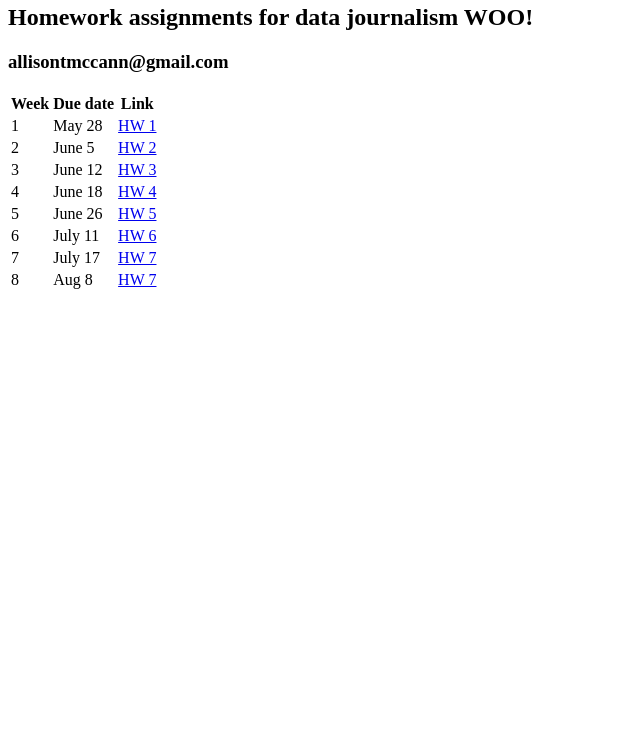
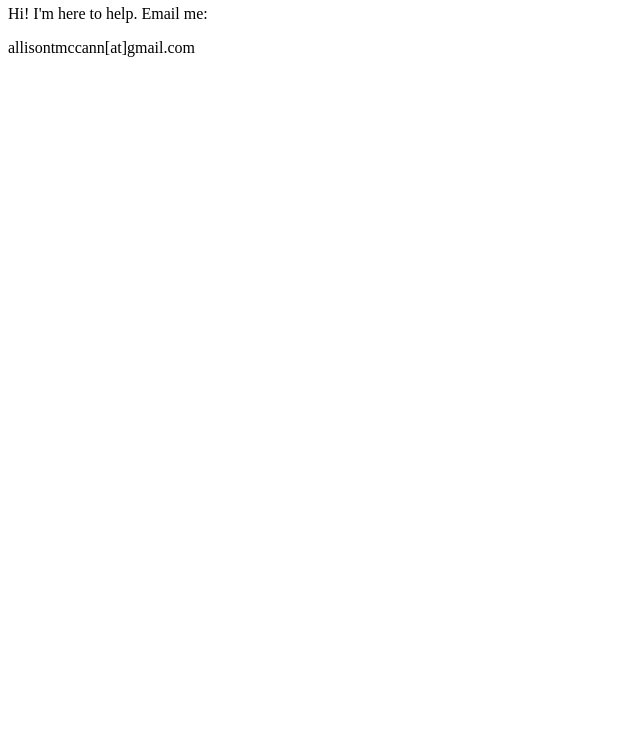
Before and after one commit to alanmclean/atmccann.github.io, a plain HTML site: page index.html in a window 1280 px wide. Shown: the part 62-800 px from the top of the page, without its empty margins (0-640 px from the left). Drawn offline with Linux system fonts and the light colour scheme.

Commit message:
Update index.html

```diff
--- a/index.html
+++ b/index.html
@@ -1,61 +1,21 @@
-<h1> Allison McCann </h1>
+<!doctype html>
+<html lang="en">
+<head>
+	<meta charset="utf-8" />
+	<title>Allison McCann</title>
+	<link rel="stylesheet" type="text/css" href="style2.css" />
+</head>
+
+	<section id="content">
+	   <h2 class="name">Allison McCann</h2>
+		<section id="copy">
+			<p class="mccann-intro"> Hi! I'm here to help. Email me:</p>
+		<p class="email">allisontmccann[at]gmail.com</p>
+
+	</section>
 
 
-<h2> Homework assignments for data journalism WOO! </h2>
 
-<h3> allisontmccann@gmail.com </h3>
 
-<table>
-<tr>
-	<th> Week </th>
-	<th> Due date </th>
-	<th> Link </th>
-</tr>
-
-<tr>
-	<td> 1 </td>
-	<td> May 28 </td>
-	<td><a href="https://files.nyu.edu/atm326/sarah%27s%20story.html">HW 1</a></td>
-</tr>
-
-<tr>
-	<td> 2 </td>
-	<td> June 5 </td>
-	<td><a href="https://files.nyu.edu/atm326/public/hw2.html">HW 2</a></td>
-</tr>
-
-<tr>
-	<td> 3 </td>
-	<td> June 12 </td>
-	<td><a href="https://files.nyu.edu/atm326/public/HwWeek3.html"> HW 3 </a></td>
-</tr>
-
-<tr>
-	<td> 4 </td>
-	<td> June 18 </td>
-	<td><a href="https://files.nyu.edu/atm326/public/hw5.html">HW 4</td>
-</tr>
-
-<tr>
-	<td> 5 </td>
-	<td> June 26 </td>
-	<td><a href="https://files.nyu.edu/atm326/public/finalprojectideas.html">HW 5</td>
-</tr>
-
-<tr>
-	<td> 6 </td>
-	<td> July 11 </td>
-	<td><a href="https://files.nyu.edu/atm326/public/FinalPitch.html">HW 6</td>
-</tr>
-
-<tr>
-	<td> 7 </td>
-	<td> July 17 </td>
-	<td><a href="https://files.nyu.edu/atm326/public/HW7.html">HW 7</td>
-</tr>
-<tr>
-	<td> 8 </td>
-	<td> Aug 8 </td>
-	<td><a href="https://files.nyu.edu/atm326/public/FinalProject8.8.html">HW 7</td>
-</tr>
-</table>
+</body>
+</html>
```
